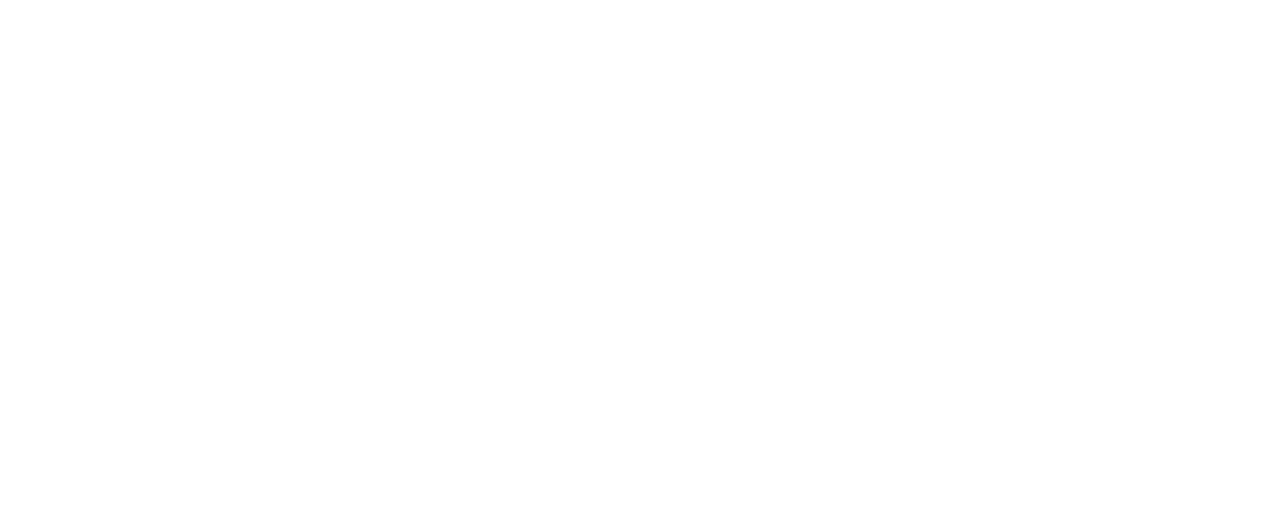
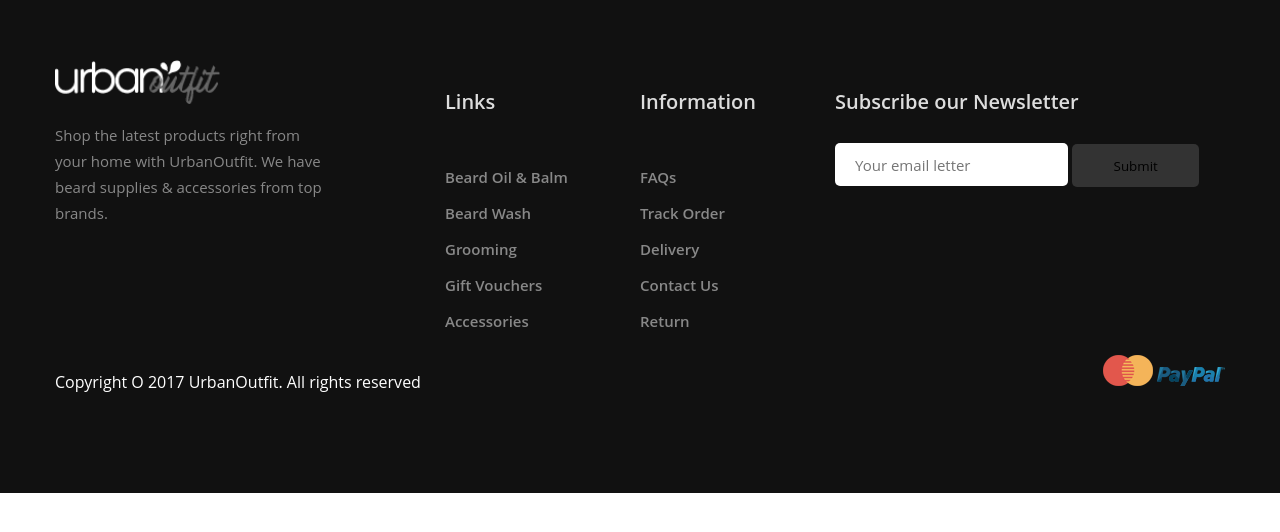
Before and after one commit to luusytruong/practice, a plain HTML site: page urban_bem/index.html in a window 1280 px wide. Drawn offline with Linux system fonts and the light colour scheme.

Commit message:
resset css

```diff
--- a/urban_bem/assets/css/quyen.css
+++ b/urban_bem/assets/css/quyen.css
@@ -0,0 +1,120 @@
+/* reset css */
+
+ul,
+li {
+    padding: 0;
+    list-style: none;
+}
+
+body {
+    padding: 0;
+    margin: 0;
+}
+
+* {
+    font-family: "Open Sans";
+    box-sizing: border-box;
+}
+
+input, button{
+    outline: none;
+    border: none;
+}
+
+/* ////////// */
+
+.footer {
+    display: flex;
+    flex-direction: column;
+    background-color: #111111;
+    color: #fff;
+    padding-top: 60px;
+    padding-bottom: 84px;
+}
+
+.footer__wrapp {
+    max-width: 1170px;
+    width: 100%;
+    margin: 0 auto;
+}
+
+.footer__info {
+    display: flex;
+}
+
+.footer__col {
+    display: flex;
+    flex-direction: column;
+    align-items: flex-start;
+}
+
+.footer__title {
+    font-size: 20px;
+    line-height: 30px;
+    color: #dddddd;
+    font-weight: 600;
+    font-family: "Open Sans";
+}
+
+.footer__col_list li {
+    font-size: 15px;
+    line-height: 36px;
+    color: #888888;
+    font-weight: 600;
+    font-family: "Open Sans";
+}
+
+.footer__col:nth-child(1),
+.footer__col:nth-child(4) {
+    flex: 4;
+}
+
+.footer__col:nth-child(2),
+.footer__col:nth-child(3) {
+    flex: 2;
+}
+
+.footer__logo {
+    height: 44px;
+}
+
+.footer__description {
+    margin-top: 18px;
+    max-width: 269px;
+    font-size: 15px;
+    line-height: 26px;
+    color: #888888;
+    font-weight: 400;
+    font-family: "Open Sans";
+}
+
+.footer__col_list {
+    display: flex;
+    flex-direction: column;
+}
+
+.footer__input {
+    width: 233px;
+    height: 43px;
+    padding: 0 20px;
+    border-radius: 5px;
+    background-color: #ffffff;
+    font-size: 15px;
+    color: #888888;
+    font-weight: 400;
+    font-family: "Open Sans";
+}
+
+.footer__btn {
+    width: 127px;
+    height: 43px;
+    border-radius: 5px;
+    background-color: #333333;
+    outline: none;
+    border: none;
+}
+
+.footer__copyright {
+    display: flex;
+    justify-content: space-between;
+}
--- a/urban_bem/index.html
+++ b/urban_bem/index.html
@@ -14,7 +14,48 @@
 <body>
     <header></header>
     <main></main>
-    <footer></footer>
+    <footer class="footer">
+       <div class="footer__wrapp"> <div class="footer__info">
+            <div class="footer__col">
+                <img class="footer__logo" src="./assets/images/logo/logo.png">
+                <p class="footer__description">Shop the latest products right from your home with UrbanOutfit. We have beard supplies & accessories from top brands.</p>
+            </div>
+            <div class="footer__col">
+                <h4 class="footer__title">Links</h4>
+                <ul class="footer__col_list">
+                    <li>Beard Oil & Balm</li>
+                    <li>Beard Wash</li>
+                    <li>Grooming</li>
+                    <li>Gift Vouchers</li>
+                    <li>Accessories</li>
+                </ul class="footer__col_list">
+            </div>
+            <div class="footer__col">
+                <h4 class="footer__title">Information</h4>
+                <ul class="footer__col_list">
+                    <li>FAQs</li>
+                    <li>Track Order</li>
+                    <li>Delivery</li>
+                    <li>Contact Us</li>
+                    <li>Return</li>
+                </ul class="footer__col_list">
+            </div>
+            <div class="footer__col">
+                <h4 class="footer__title">Subscribe our Newsletter</h4>
+                <form class="footer__form">
+                    <input class="footer__input" type="text" placeholder="Your email letter">
+                    <input class="footer__btn" type="submit">
+                </form>
+            </div>
+        </div>
+        <div class="footer__copyright">
+            <p>Copyright O 2017 UrbanOutfit. All rights reserved</p>
+            <div>
+                <img src="./assets/images/footer/pay_icon.png">
+                <img src="./assets/images/footer/pay_text.png">
+            </div>
+        </div></div>
+    </footer>
     <script src="./assets/js/script.js"></script>
 </body>
 
```
Also changed, not shown: urban_bem/assets/css/style.css (line endings or trailing spaces).
